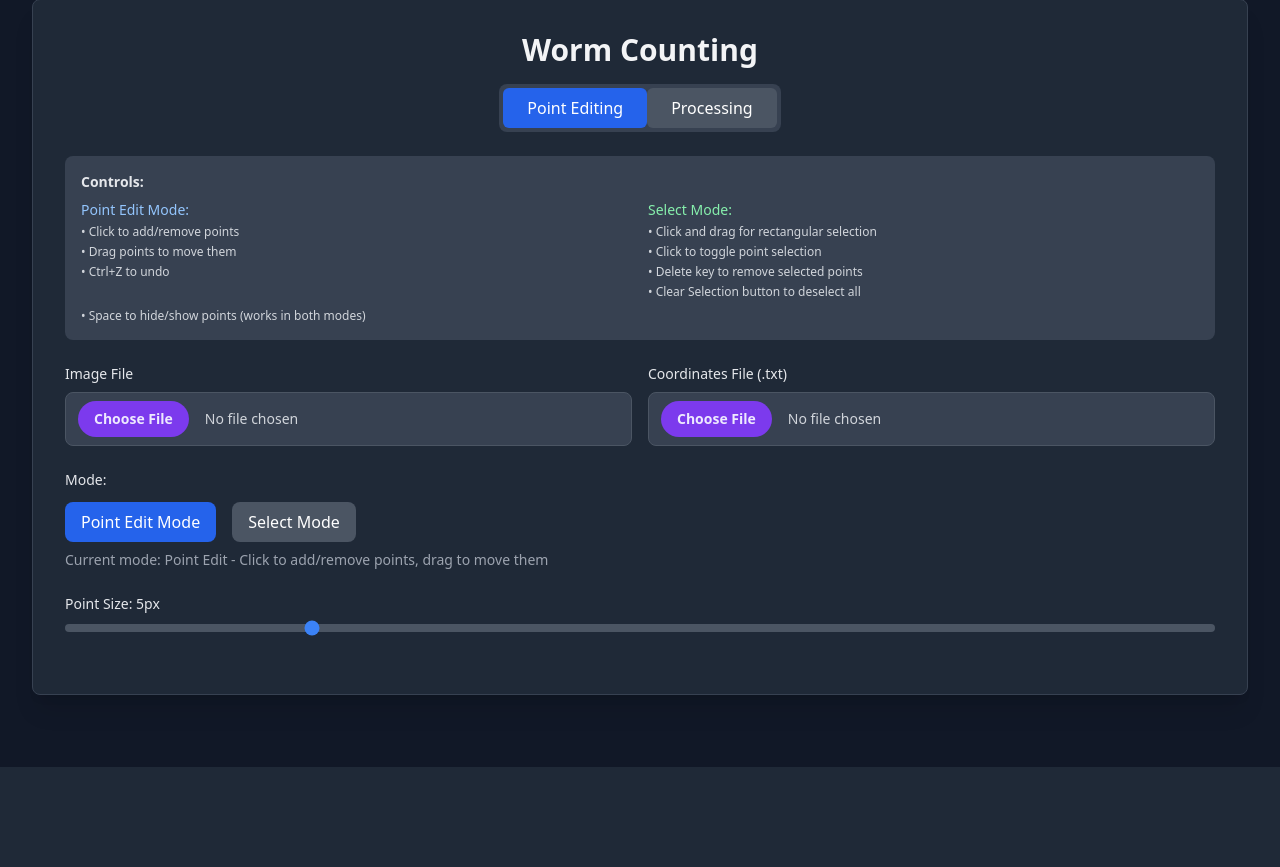
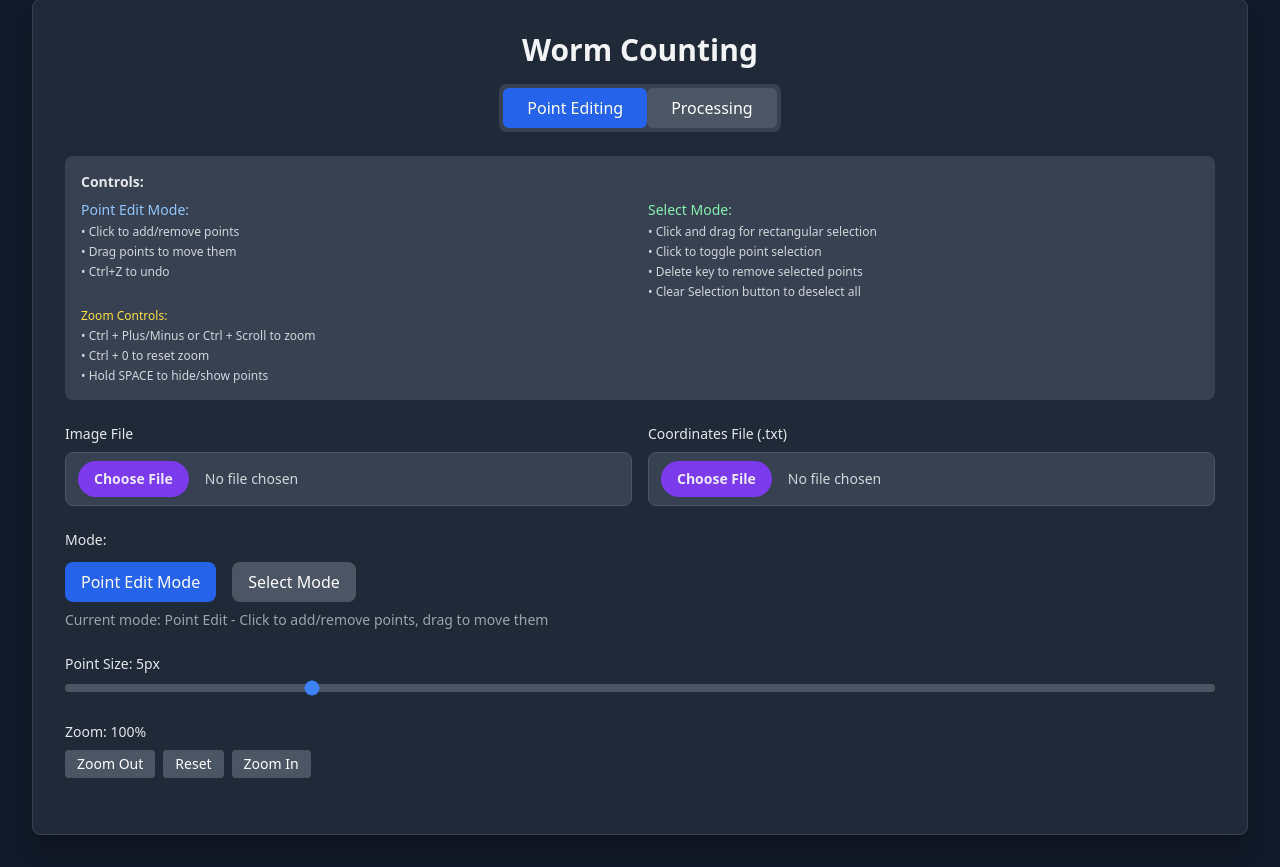
Before and after one commit to sposhiy33/wounter, a Flask app: page / in a window 1280 px wide. Shown: the part 33-900 px from the top of the page. Before the commit the page ends 800 px from the top, so only its background shows below. Run offline with Flask 3, Linux system fonts and the light colour scheme; some libraries are stand-ins or nearby versions.

```diff
--- a/templates/index.html
+++ b/templates/index.html
@@ -83,7 +83,14 @@
                         </ul>
                     </div>
                 </div>
-                <p class="text-gray-300 mt-2 text-xs">• Space to hide/show points (works in both modes)</p>
+                <div class="mt-2">
+                    <p class="text-yellow-300 font-medium mb-1 text-xs">Zoom Controls:</p>
+                    <ul class="text-gray-300 space-y-1 text-xs">
+                        <li>• Ctrl + Plus/Minus or Ctrl + Scroll to zoom</li>
+                        <li>• Ctrl + 0 to reset zoom</li>
+                        <li>• Hold SPACE to hide/show points</li>
+                    </ul>
+                </div>
             </div>
 
             <!-- File Upload Section -->
@@ -119,6 +126,22 @@
             <div class="mb-6">
                 <label for="point-size" class="block text-sm font-medium text-gray-200">Point Size: <span id="point-size-value">5</span>px</label>
                 <input type="range" id="point-size" min="1" max="20" value="5" class="w-full h-2 bg-gray-600 rounded-lg appearance-none cursor-pointer accent-blue-500">
+            </div>
+
+            <!-- Zoom Controls -->
+            <div class="mb-6">
+                <label class="block text-sm font-medium text-gray-200 mb-2">Zoom: <span id="zoom-value">100</span>%</label>
+                <div class="flex gap-2">
+                    <button id="zoom-out-btn" class="px-3 py-1 bg-gray-600 hover:bg-gray-700 text-white rounded text-sm font-medium transition duration-200">
+                        Zoom Out
+                    </button>
+                    <button id="zoom-reset-btn" class="px-3 py-1 bg-gray-600 hover:bg-gray-700 text-white rounded text-sm font-medium transition duration-200">
+                        Reset
+                    </button>
+                    <button id="zoom-in-btn" class="px-3 py-1 bg-gray-600 hover:bg-gray-700 text-white rounded text-sm font-medium transition duration-200">
+                        Zoom In
+                    </button>
+                </div>
             </div>
 
             <!-- Image Display and Canvas for Points -->
@@ -175,6 +198,10 @@
         const selectModeBtn = document.getElementById('select-mode-btn');
         const clearSelectionBtn = document.getElementById('clear-selection-btn');
         const modeDescription = document.getElementById('mode-description');
+        const zoomInBtn = document.getElementById('zoom-in-btn');
+        const zoomOutBtn = document.getElementById('zoom-out-btn');
+        const zoomResetBtn = document.getElementById('zoom-reset-btn');
+        const zoomValue = document.getElementById('zoom-value');
         const ctx = canvas.getContext('2d');
 
         // Tab references
@@ -204,12 +231,18 @@
         let selectionStart = { x: 0, y: 0 };
         let selectionEnd = { x: 0, y: 0 };
 
+        // Zoom state
+        let zoomLevel = 1.0;
+        let zoomStep = 0.2;
+        let minZoom = 0.5;
+        let maxZoom = 3.0;
+
         // History management
         let historyStack = []; // Store previous states
         let maxHistorySize = 50; // Limit history to prevent memory issues
         let currentHistoryIndex = -1; // Track current position in history
 
-        // Add keyboard event listener for Ctrl+Z and Delete
+        // Add keyboard event listener for Ctrl+Z, Delete, and zoom controls
         document.addEventListener('keydown', (e) => {
             if (e.ctrlKey && e.key === 'z') {
                 e.preventDefault();
@@ -217,6 +250,15 @@
             } else if (e.key === 'Delete' && selectedPoints.size > 0 && currentMode === 'select') {
                 e.preventDefault();
                 deleteSelectedPoints();
+            } else if (e.ctrlKey && (e.key === '+' || e.key === '=')) {
+                e.preventDefault();
+                zoomIn();
+            } else if (e.ctrlKey && e.key === '-') {
+                e.preventDefault();
+                zoomOut();
+            } else if (e.ctrlKey && e.key === '0') {
+                e.preventDefault();
+                resetZoom();
             }
         });
 
@@ -232,10 +274,14 @@
         editModeBtn.addEventListener('click', () => switchMode('edit'));
         selectModeBtn.addEventListener('click', () => switchMode('select'));
         clearSelectionBtn.addEventListener('click', clearSelection);
+        zoomInBtn.addEventListener('click', () => zoomIn());
+        zoomOutBtn.addEventListener('click', () => zoomOut());
+        zoomResetBtn.addEventListener('click', () => resetZoom());
         canvas.addEventListener('mousedown', handleMouseDown);
         canvas.addEventListener('mousemove', handleMouseMove);
         canvas.addEventListener('mouseup', handleMouseUp);
         canvas.addEventListener('click', handleCanvasClick);
+        canvas.addEventListener('wheel', handleWheel, { passive: false });
 
         // Tab switching event listeners
         pointEditingTab.addEventListener('click', () => switchTab('point-editing'));
@@ -265,6 +311,49 @@
                 drawPoints();
             }
         });
+
+        // --- Zoom Functions ---
+        function zoomIn() {
+            if (zoomLevel < maxZoom) {
+                zoomLevel = Math.min(zoomLevel + zoomStep, maxZoom);
+                updateZoom();
+            }
+        }
+
+        function zoomOut() {
+            if (zoomLevel > minZoom) {
+                zoomLevel = Math.max(zoomLevel - zoomStep, minZoom);
+                updateZoom();
+            }
+        }
+
+        function resetZoom() {
+            zoomLevel = 1.0;
+            updateZoom();
+        }
+
+        function updateZoom() {
+            zoomValue.textContent = Math.round(zoomLevel * 100);
+
+            // Update image and canvas scaling
+            if (displayImage.src) {
+                const originalWidth = displayImage.naturalWidth;
+                const originalHeight = displayImage.naturalHeight;
+                const scaledWidth = originalWidth * zoomLevel;
+                const scaledHeight = originalHeight * zoomLevel;
+
+                // Update image display
+                displayImage.style.width = scaledWidth + 'px';
+                displayImage.style.height = scaledHeight + 'px';
+
+                // Update canvas size
+                canvas.width = scaledWidth;
+                canvas.height = scaledHeight;
+
+                // Redraw points with new scale
+                drawPoints();
+            }
+        }
 
         // --- Tab Management ---
         function switchTab(tabName) {
@@ -393,15 +482,14 @@
                     displayImage.src = e.target.result;
                     displayImage.onload = () => {
                         imageContainer.classList.remove('hidden');
-                        // Set canvas to match the actual displayed image dimensions
-                        const displayedWidth = displayImage.offsetWidth;
-                        const displayedHeight = displayImage.offsetHeight;
-                        canvas.width = displayedWidth;
-                        canvas.height = displayedHeight;
 
-                        // Scale the canvas to match the image display size
-                        const scaleX = displayedWidth / displayImage.naturalWidth;
-                        const scaleY = displayedHeight / displayImage.naturalHeight;
+                        // Reset zoom when loading new image
+                        zoomLevel = 1.0;
+                        updateZoom();
+
+                        // Scale the canvas to match the image display size with zoom
+                        const scaleX = (displayImage.offsetWidth * zoomLevel) / displayImage.naturalWidth;
+                        const scaleY = (displayImage.offsetHeight * zoomLevel) / displayImage.naturalHeight;
 
                         if (coordsFile) {
                             processCoordsFile(coordsFile, scaleX, scaleY);
@@ -435,10 +523,13 @@
         function drawPoints() {
             ctx.clearRect(0, 0, canvas.width, canvas.height);
 
+            // Scale point size with zoom for better visibility
+            const scaledPointSize = pointSize * zoomLevel;
+
             points.forEach((p, index) => {
-                // Draw point
+                // Draw point with scaled coordinates and size
                 ctx.beginPath();
-                ctx.arc(p.x, p.y, pointSize, 0, 2 * Math.PI);
+                ctx.arc(p.x * zoomLevel, p.y * zoomLevel, scaledPointSize, 0, 2 * Math.PI);
 
                 // Color based on selection state
                 if (selectedPoints.has(index)) {
@@ -468,8 +559,8 @@
 
         function handleMouseDown(e) {
             const rect = canvas.getBoundingClientRect();
-            const x = e.clientX - rect.left;
-            const y = e.clientY - rect.top;
+            const x = (e.clientX - rect.left) / zoomLevel;
+            const y = (e.clientY - rect.top) / zoomLevel;
 
             if (currentMode === 'edit') {
                 draggingPointIndex = getPointAt(x, y);
@@ -487,8 +578,8 @@
 
         function handleMouseMove(e) {
             const rect = canvas.getBoundingClientRect();
-            const x = e.clientX - rect.left;
-            const y = e.clientY - rect.top;
+            const x = (e.clientX - rect.left) / zoomLevel;
+            const y = (e.clientY - rect.top) / zoomLevel;
 
             if (currentMode === 'edit' && draggingPointIndex !== -1) {
                 // Drag individual point (only in edit mode)
@@ -509,8 +600,8 @@
             } else if (currentMode === 'select' && isSelecting) {
                 // Finalize selection rectangle (only in select mode)
                 const rect = canvas.getBoundingClientRect();
-                const x = e.clientX - rect.left;
-                const y = e.clientY - rect.top;
+                const x = (e.clientX - rect.left) / zoomLevel;
+                const y = (e.clientY - rect.top) / zoomLevel;
                 selectionEnd = { x, y };
 
                 selectPointsInRectangle();
@@ -532,6 +623,22 @@
             }
         }
 
+        function handleWheel(e) {
+            // Only zoom when Ctrl key is held
+            if (e.ctrlKey) {
+                e.preventDefault();
+
+                // Determine zoom direction based on scroll direction
+                if (e.deltaY < 0) {
+                    // Scroll up = zoom in
+                    zoomIn();
+                } else {
+                    // Scroll down = zoom out
+                    zoomOut();
+                }
+            }
+        }
+
         function handleCanvasClick(e) {
             // Prevent click if we were dragging or selecting
             if (draggingPointIndex !== -1 || isDragging) {
@@ -540,8 +647,8 @@
             }
 
             const rect = canvas.getBoundingClientRect();
-            const x = e.clientX - rect.left;
-            const y = e.clientY - rect.top;
+            const x = (e.clientX - rect.left) / zoomLevel;
+            const y = (e.clientY - rect.top) / zoomLevel;
 
             const pointIndex = getPointAt(x, y);
 
@@ -582,10 +689,10 @@
         }
 
         function updateSelectionRectangle() {
-            const left = Math.min(selectionStart.x, selectionEnd.x);
-            const top = Math.min(selectionStart.y, selectionEnd.y);
-            const width = Math.abs(selectionEnd.x - selectionStart.x);
-            const height = Math.abs(selectionEnd.y - selectionStart.y);
+            const left = Math.min(selectionStart.x, selectionEnd.x) * zoomLevel;
+            const top = Math.min(selectionStart.y, selectionEnd.y) * zoomLevel;
+            const width = Math.abs(selectionEnd.x - selectionStart.x) * zoomLevel;
+            const height = Math.abs(selectionEnd.y - selectionStart.y) * zoomLevel;
 
             selectionRectangle.style.left = left + 'px';
             selectionRectangle.style.top = top + 'px';
```
